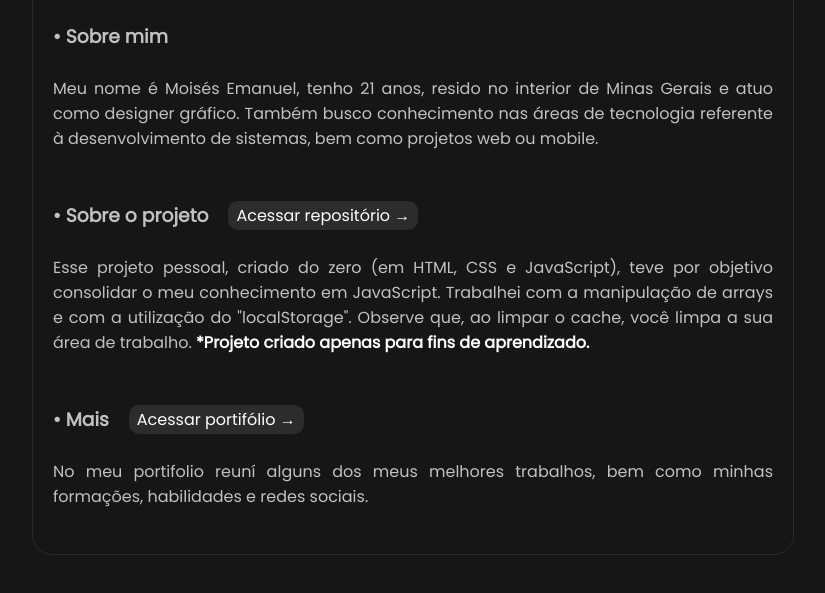
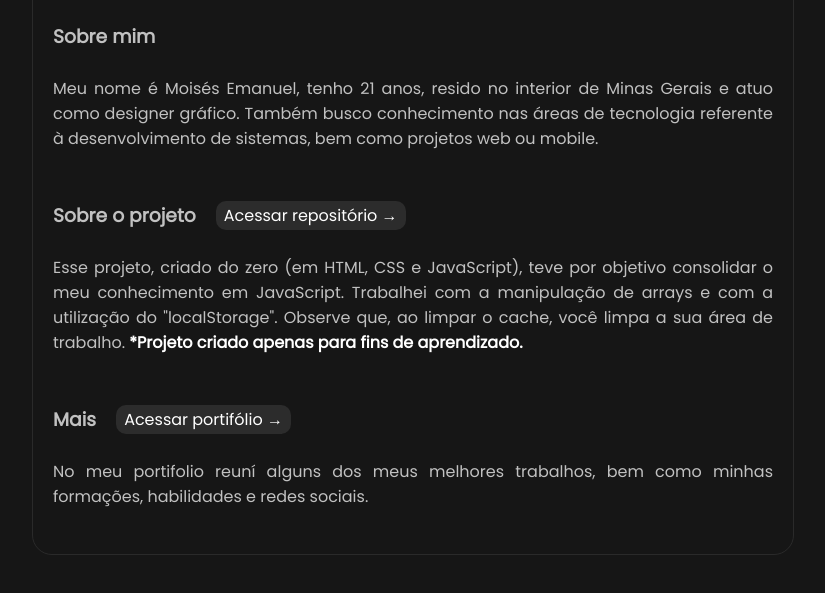
Before and after one commit to moimanu/MyLinks, a plain HTML site: page sobre.html in a window 1280 px wide. Shown: the part 181-774 px from the top of the page, without its empty margins (227-1052 px from the left). Drawn offline with Linux system fonts and the light colour scheme.

Commit message:
Add files via upload

```diff
--- a/sobre.html
+++ b/sobre.html
@@ -21,11 +21,11 @@
     </header>
     <div class="box_lista" style="padding: 20px; flex-direction: column;">
         <h1>About</h1><br>
-        <h3>• Sobre mim</h3><br>
+        <h3>Sobre mim</h3><br>
         <p>Meu nome é Moisés Emanuel, tenho 21 anos, resido no interior de Minas Gerais e atuo como designer gráfico. Também busco conhecimento nas áreas de tecnologia referente à desenvolvimento de sistemas, bem como projetos web ou mobile.</p><br><br>
-        <div class="subtitulo_sobre"><h3>• Sobre o projeto</h3><a class="link_portifolio" href="https://github.com/moimanu/MyLinks" target="_blank">Acessar repositório →</a></div><br>
-        <p>Esse projeto pessoal, criado do zero (em HTML, CSS e JavaScript), teve por objetivo consolidar o meu conhecimento em JavaScript. Trabalhei com a manipulação de arrays e com a utilização do "localStorage". Observe que, ao limpar o cache, você limpa a sua área de trabalho. <strong style="color: white;">*Projeto criado apenas para fins de aprendizado.</strong></p><br><br>
-        <div class="subtitulo_sobre"><h3>• Mais</h3><a class="link_portifolio" href="https://moisesemanuel.vercel.app" target="”_blank”">Acessar portifólio →</a></div><br>
+        <div class="subtitulo_sobre"><h3>Sobre o projeto</h3><a class="link_portifolio" href="https://github.com/moimanu/MyLinks" target="_blank">Acessar repositório →</a></div><br>
+        <p>Esse projeto, criado do zero (em HTML, CSS e JavaScript), teve por objetivo consolidar o meu conhecimento em JavaScript. Trabalhei com a manipulação de arrays e com a utilização do "localStorage". Observe que, ao limpar o cache, você limpa a sua área de trabalho. <strong style="color: white;">*Projeto criado apenas para fins de aprendizado.</strong></p><br><br>
+        <div class="subtitulo_sobre"><h3>Mais</h3><a class="link_portifolio" href="https://moisesemanuel.vercel.app" target="”_blank”">Acessar portifólio →</a></div><br>
         <p>No meu portifolio reuní alguns dos meus melhores trabalhos, bem como minhas formações, habilidades e redes sociais.</p><br>
     </div>
     <script src="script.js"></script>
```
